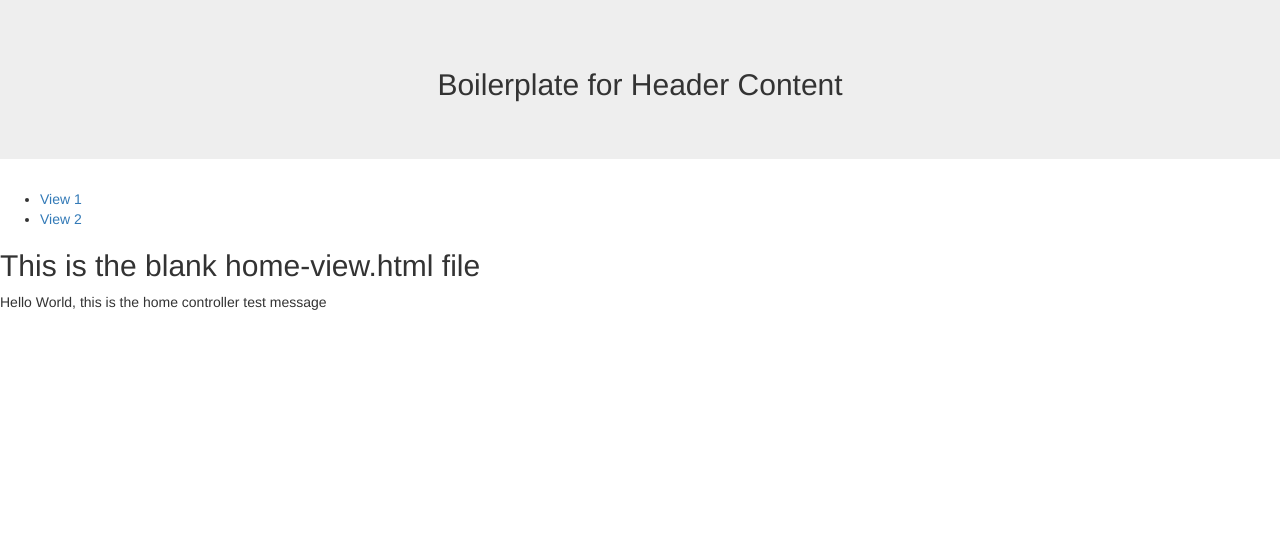
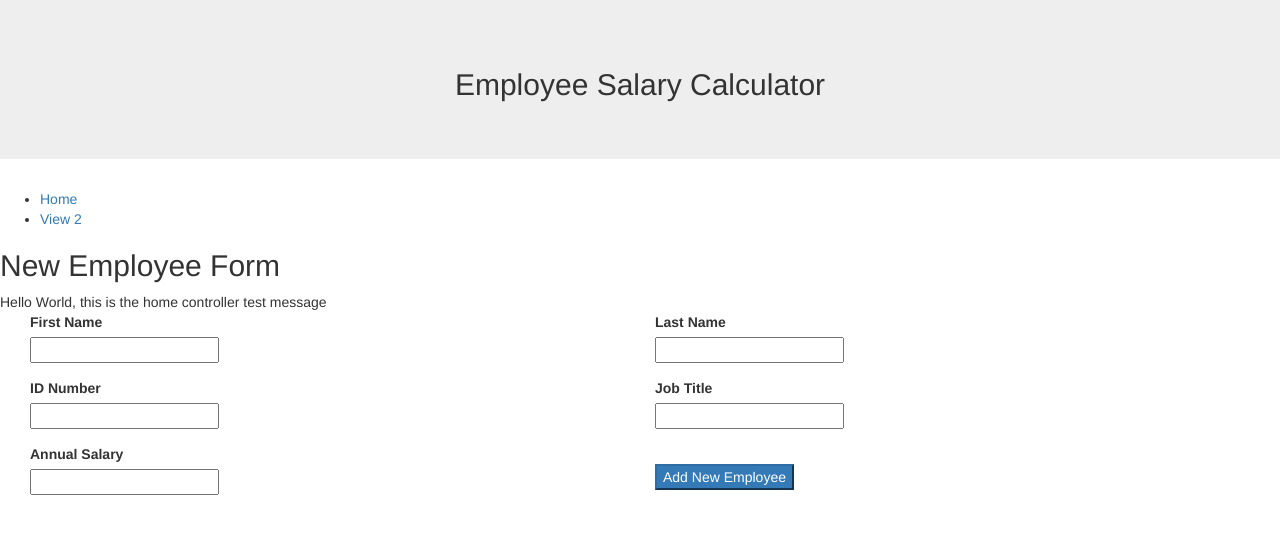
Before and after one commit to chadsundberg/weekend-5-challenge, a website: page public/index.html in a window 1280 px wide. Drawn offline with Linux system fonts and the light colour scheme.

Commit message:
form set up

```diff
--- a/public/css/styles.css
+++ b/public/css/styles.css
@@ -0,0 +1,12 @@
+label {
+  display: inline-block;
+}
+
+input {
+  display: block;
+}
+
+button {
+  margin-top: 20px;
+  display: block;
+}
--- a/public/index.html
+++ b/public/index.html
@@ -2,7 +2,7 @@
 <html ng-app="myApp">
   <head>
     <meta charset="utf-8">
-    <title>Angular Project Template</title>
+    <title>Weekend 5 Challenge</title>
     <link rel="stylesheet" href="/vendor/bootstrap.min.css" />
     <link rel="stylesheet" href="/css/styles.css" />
     <script type="text/javascript" src="/vendor/angular.min.js"></script>
--- a/public/views/home-view.html
+++ b/public/views/home-view.html
@@ -1,4 +1,36 @@
 <body ng-controller="HomeController">
-  <h2>This is the blank home-view.html file</h2>
+  <h2>New Employee Form</h2>
   {{home.testMessage}}
+<form class="col-md-12">
+  <div class="form-group col-md-6">
+<label for="firstName">First Name</label>
+<input ng-model="home.newEmployee.firstName">
+  </div>
+  <div class="form-group col-md-6">
+<label for="lastName">Last Name</label>
+<input ng-model="home.newEmployee.lastName">
+  </div>
+  <div class="form-group col-md-6">
+<label for="idNumber">ID Number</label>
+<input ng-model="home.newEmployee.idNumber">
+  </div>
+  <div class="form-group col-md-6">
+<label for="jobTitle">Job Title</label>
+<input ng-model="home.newEmployee.jobTitle">
+  </div>
+  <div class="form-group col-md-6">
+<label for="annualSalary">Annual Salary</label>
+<input ng-model="home.newEmployee.annualSalary">
+  </div>
+  <div class="form-group col-md-6">
+<button class="btn-primary" ng-click="home.addNewEmployee()">Add New Employee</button>
+  </div>
+</form>
+<div ng-repeat="employee in home.employeeList.list" ng-class="{active: employee.status, inactive: !employee.status}" class="row col-xs-12">
+<!-- {{task.name}} and the id number is {{task.id}} -->
+<span class="col-xs-6">{{employee}} status is {{employee.status}}</span>
+<span class="col-xs-3" ng-hide="employee.status"><button ng-click="home.deactivateEmployee(employee.id)" class="btn btn-primary">Deactivate</button></span>
+<span class="col-xs-3" ng-show="employee.status"><button ng-click="home.activateEmployee(employee.id)" class="btn btn-info">Activate</button></span>
+<span class="col-xs-3"><button ng-click="home.deleteEmployee(task.id)" class="btn btn-danger">Delete</button></span>
+</div>
 </body>
--- a/public/views/templates/header.html
+++ b/public/views/templates/header.html
@@ -1 +1 @@
-<h2>Boilerplate for Header Content</h2>
+<h2>Employee Salary Calculator</h2>
--- a/public/views/templates/nav.html
+++ b/public/views/templates/nav.html
@@ -1,7 +1,7 @@
 <!--the hashbang stuff goes here-->
 <nav class="topnav" id="myTopnav">
   <ul>
-    <li><a href="#!view-1">View 1</a></li>
+    <li><a href="#!home-view">Home</a></li>
     <li><a href="#!view-2">View 2</a></li>
   </ul>
 </nav>
```
Also changed, not shown: 1 other file.
